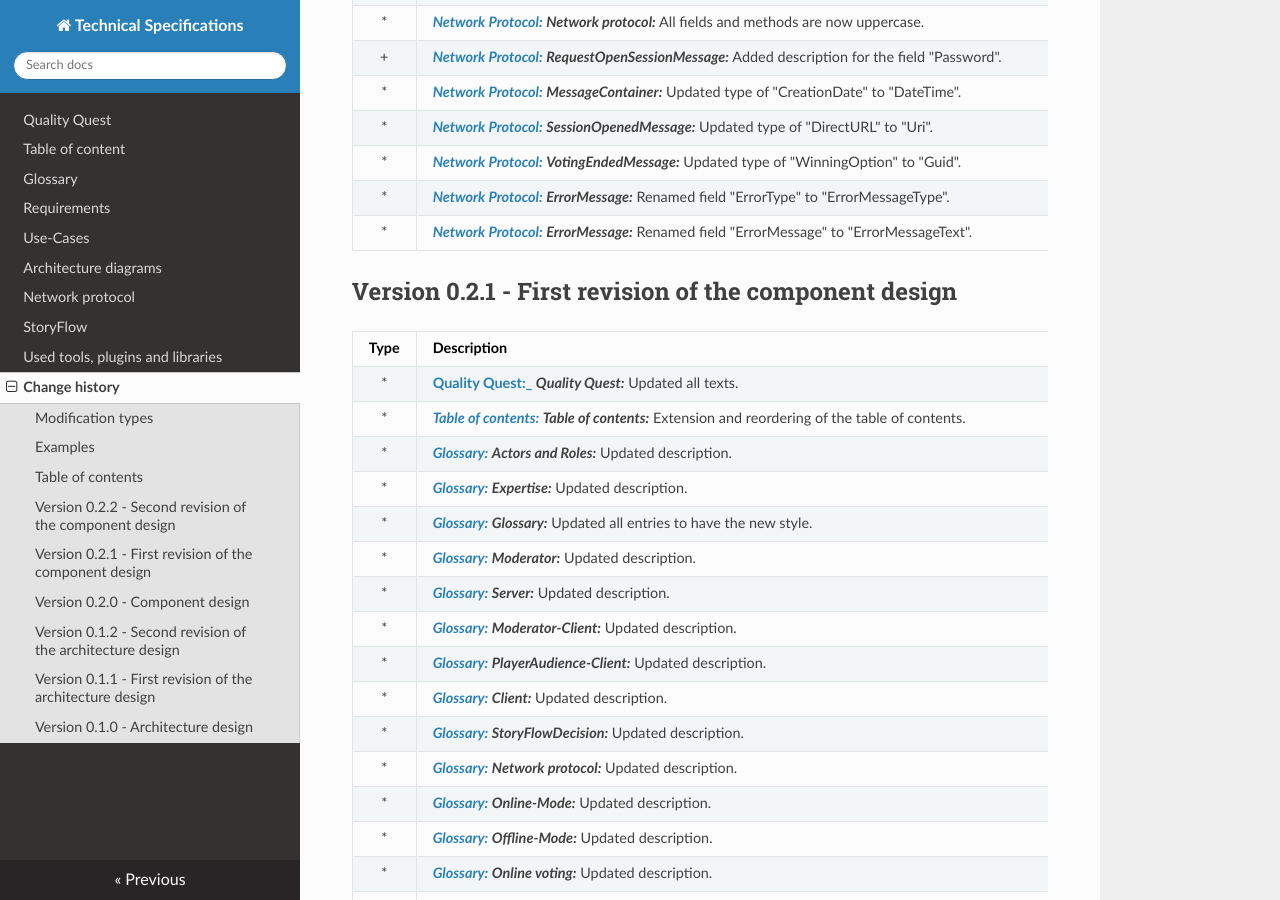
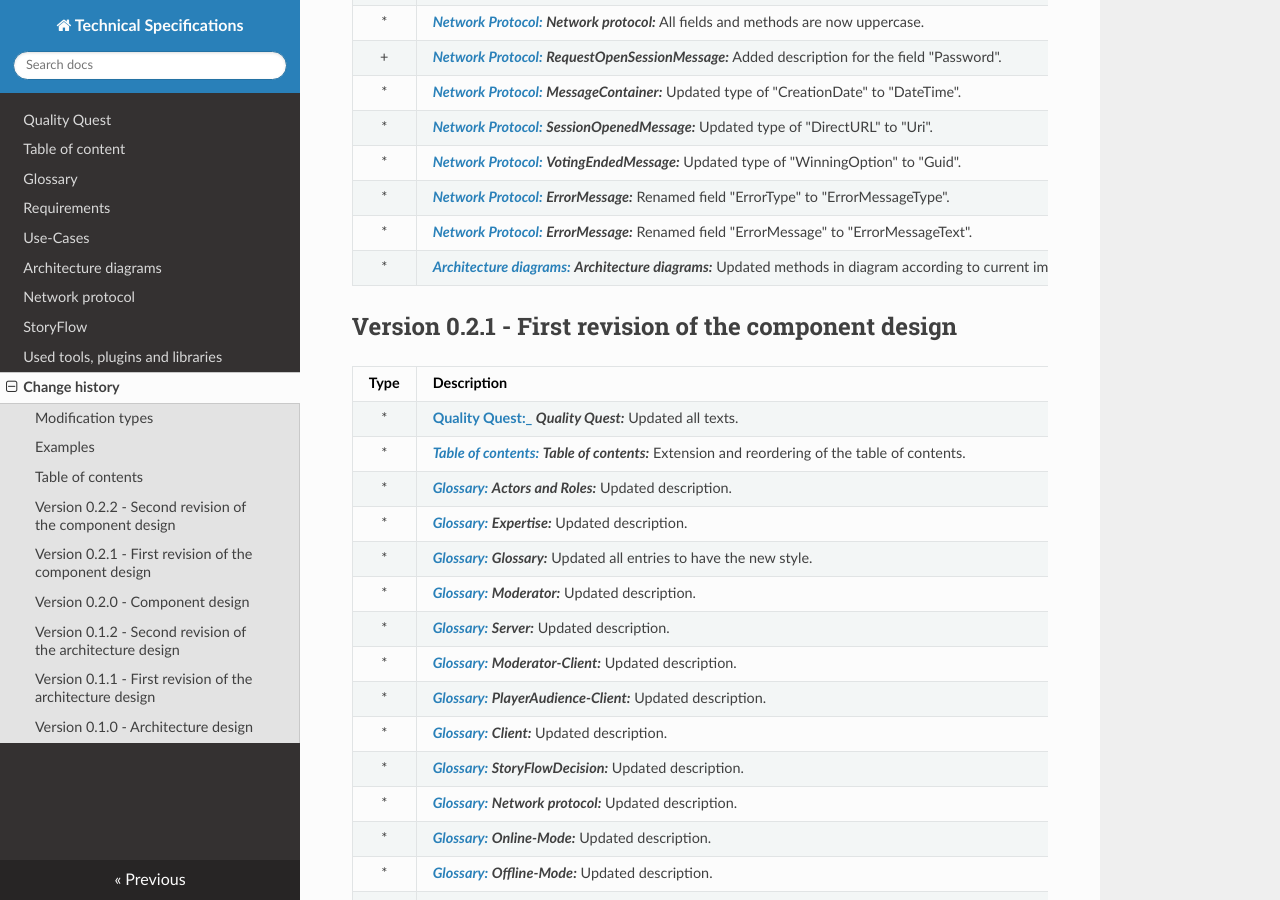
Before and after one commit to Brotenko/QualityQuest, an MkDocs documentation site: the page built from Docs/Technical Specifications/docs/changehistory.md, in a window 1280 px wide and 900 px high, scrolled down 1705 px. Built offline with MkDocs 1.6.1, drawn with Linux system fonts in a browser that asks for light colours; nearby versions of some CDN libraries.

Commit message:
updated changelog

```diff
--- a/Docs/Technical Specifications/docs/changehistory.md
+++ b/Docs/Technical Specifications/docs/changehistory.md
@@ -63,6 +63,7 @@ The change history is a chronologically ordered list of all changes between diff
 |   *   | **[_Network Protocol:_](../network-protocol#votingendedmessage) _VotingEndedMessage:_** Updated type of "WinningOption" to "Guid".                |
 |   *   | **[_Network Protocol:_](../network-protocol#errormessage) _ErrorMessage:_** Renamed field "ErrorType" to "ErrorMessageType".                      |
 |   *   | **[_Network Protocol:_](../network-protocol#errormessage) _ErrorMessage:_** Renamed field "ErrorMessage" to "ErrorMessageText".                   |
+|   *   | **[_Architecture diagrams:_](../architecture-diagrams) _Architecture diagrams:_** Updated methods in diagram according to current implementation.
 
 </span>
 
```
